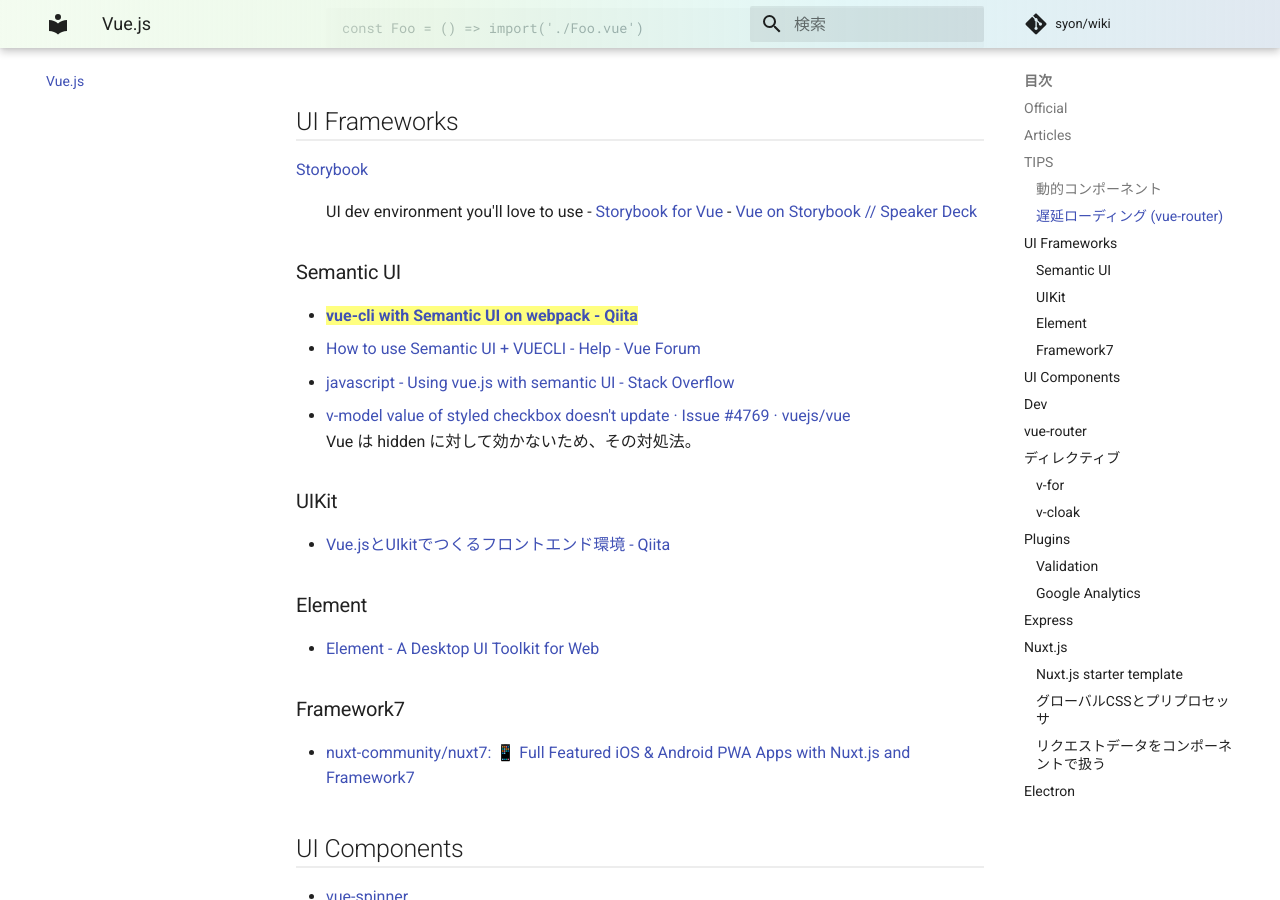
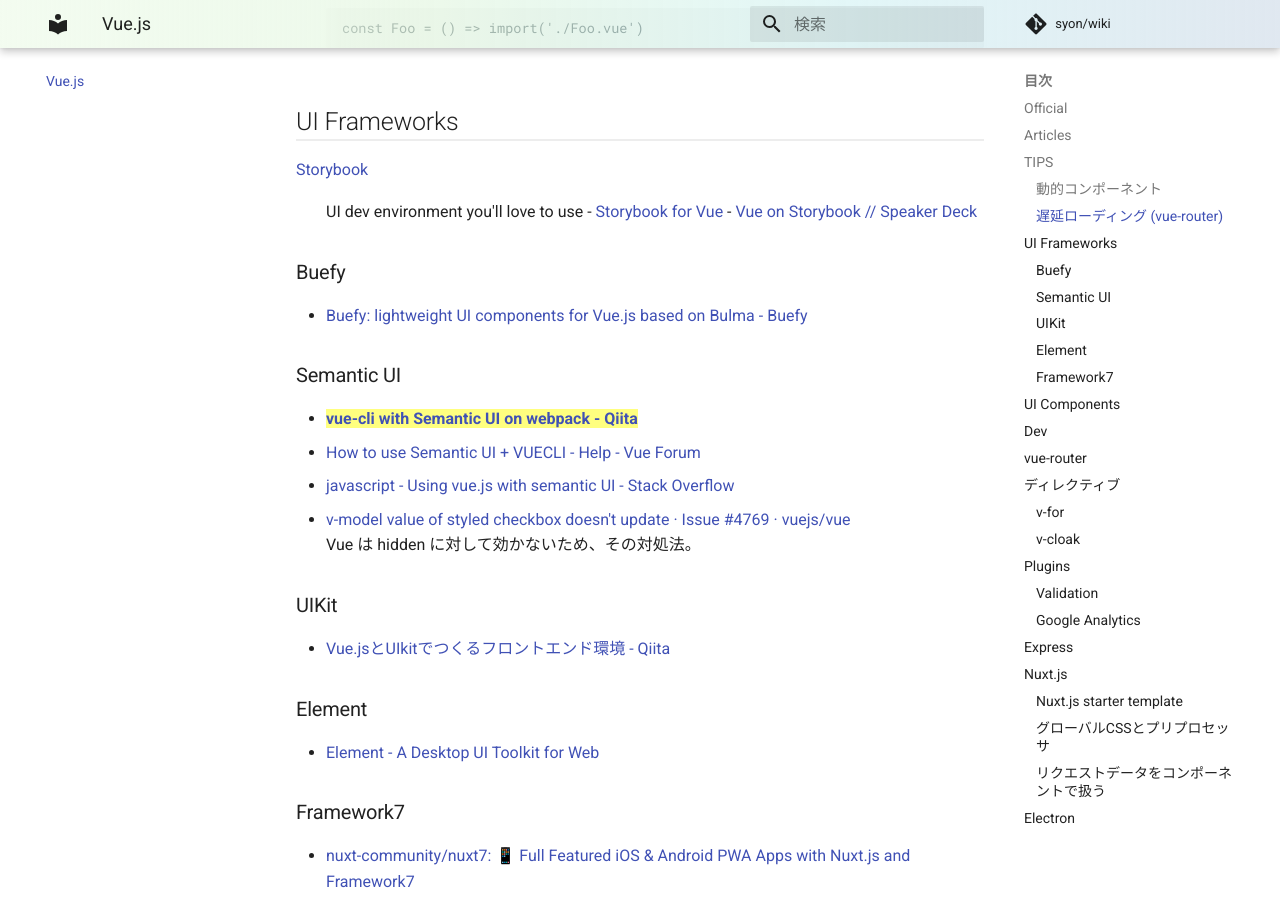
Before and after one commit to syon/wiki, an MkDocs documentation site: the page built from docs/Vue.md, in a window 1280 px wide and 900 px high, scrolled down 1320 px. Built offline with MkDocs 1.6.1 and Material for MkDocs 9.7.7, drawn with Linux system fonts in a browser that asks for light colours; comment, search, counter and statistics services are not loaded.

Commit message:
:memo: Vue

```diff
--- a/docs/Vue.md
+++ b/docs/Vue.md
@@ -47,6 +47,9 @@ const Foo = () => import('./Foo.vue')
 : UI dev environment you'll love to use
 - [Storybook for Vue](https://storybook.js.org/basics/guide-vue/)
 - [Vue on Storybook // Speaker Deck](https://speakerdeck.com/kazupon/vue-on-storybook)
+
+### Buefy
+- [Buefy: lightweight UI components for Vue.js based on Bulma - Buefy](https://buefy.github.io/#/)
 
 ### Semantic UI
 - __<mark>[vue\-cli with Semantic UI on webpack \- Qiita](http://qiita.com/syon/items/5e0e86ec9abb71935e36)</mark>__
```
